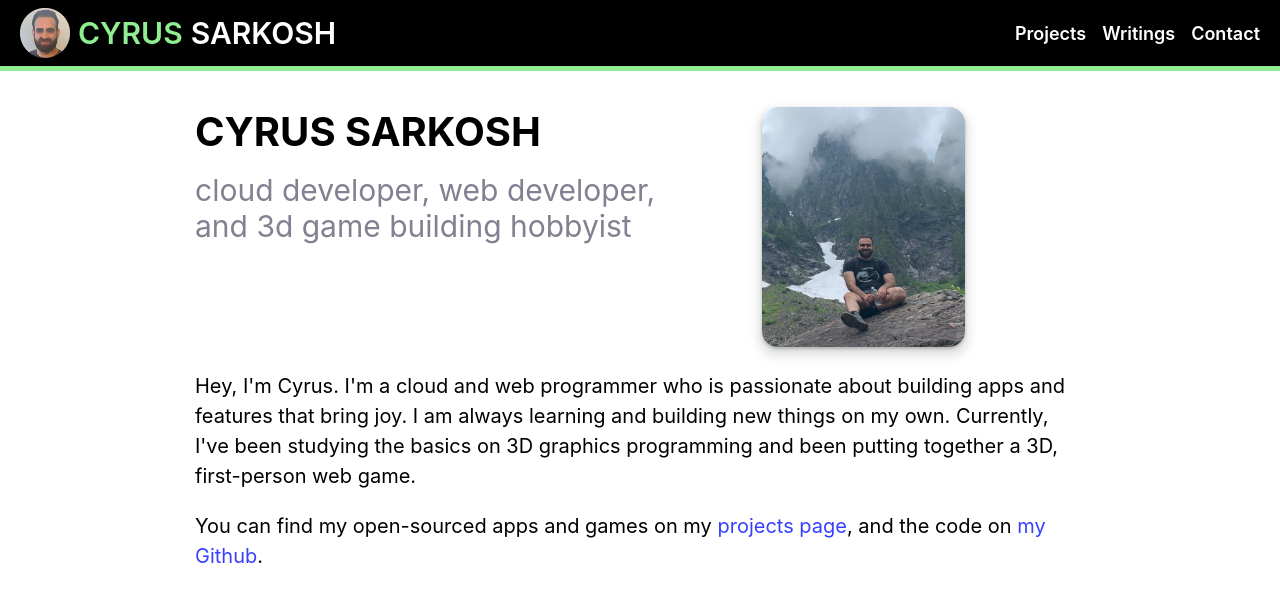
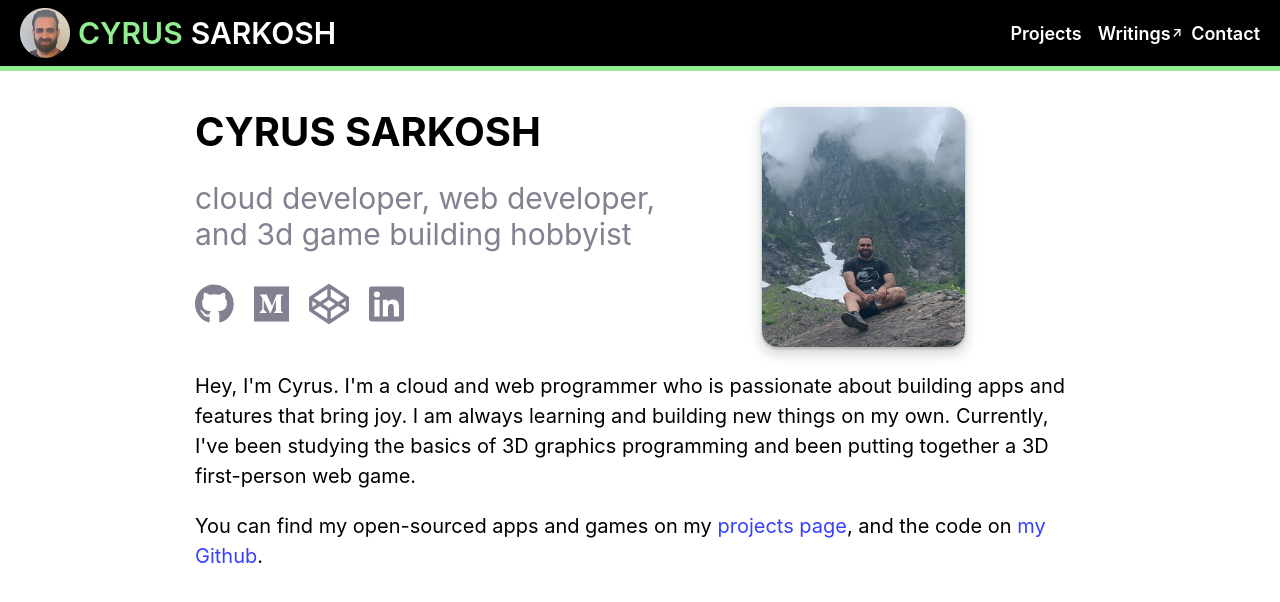
Before and after one commit to csarkosh/portfolio-site, a React (Create React App) app: page / in a window 1280 px wide. Shown: the top 602 px of the page. Built offline with nearby package versions, Linux system fonts and the light colour scheme.

Commit message:
Add social links

```diff
--- a/src/App.js
+++ b/src/App.js
@@ -29,11 +29,12 @@ function App() {
               Projects
             </Link>
             <a
+                className="external-link"
                 href="https://medium.com/@csarkosh"
                 rel="noopener noreferrer"
                 target="_blank"
             >
-              Writings
+              Writings <div className="external-link-icon">↗</div>
             </a>
             <Link to={CONTACT_PATH}>
               Contact
--- a/src/Home.css
+++ b/src/Home.css
@@ -9,3 +9,21 @@
     margin-left: 60px;
     margin-right: 120px;
 }
+
+.icon-links {
+    margin-top: 32px;
+}
+
+.icon-links a {
+    color: #828091;
+    transition: opacity 95ms cubic-bezier(0.2, 0.4, 1, 1) 0ms;
+}
+
+.icon-links a:hover {
+    opacity: 0.7;
+    transition: opacity 155ms cubic-bezier(0.2, 0.4, 1, 1) 0ms;
+}
+
+.icon-links a + a {
+    margin-left: 20px;
+}
--- a/src/Home.js
+++ b/src/Home.js
@@ -1,6 +1,10 @@
 import React from "react";
 import {PROJECTS_PATH} from "./App";
 import "./Home.css";
+import Github from "./svg/Github";
+import Codepen from "./svg/Codepen";
+import Medium from "./svg/Medium";
+import Linkedin from "./svg/Linkedin";
 
 export default function() {
     React.useEffect(() => {
@@ -11,7 +15,37 @@ export default function() {
             <div>
                 <div>
                     <h1>CYRUS SARKOSH</h1>
-                    <h2>cloud developer, web developer, and 3d game building hobbyist</h2>
+                    <h2 style={{ marginTop: 24 }}>cloud developer, web developer, and 3d game building hobbyist</h2>
+                    <div className="icon-links">
+                        <a
+                            href="https://github.com/csarkosh"
+                            rel="noopener noreferrer"
+                            target="_blank"
+                        >
+                            <Github />
+                        </a>
+                        <a
+                            href="https://medium.com/@csarkosh"
+                            rel="noopener noreferrer"
+                            target="_blank"
+                        >
+                            <Medium />
+                        </a>
+                        <a
+                            href="https://codepen.io/csarkosh"
+                            rel="noopener noreferrer"
+                            target="_blank"
+                        >
+                            <Codepen />
+                        </a>
+                        <a
+                            href="https://www.linkedin.com/public-profile/in/csarkosh"
+                            rel="noopener noreferrer"
+                            target="_blank"
+                        >
+                            <Linkedin />
+                        </a>
+                    </div>
                 </div>
                 <div>
                     <img
@@ -23,9 +57,10 @@ export default function() {
             </div>
             <p>
                 Hey, I'm Cyrus. I'm a cloud and web programmer who is passionate about
-                building apps and features that bring joy. I am always learning and building new
-                things on my own. Currently, I've been studying the basics on 3D graphics
-                programming and been putting together a 3D, first-person web game.
+                building apps and features that bring joy. I am always learning and
+                building new things on my own. Currently, I've been studying the
+                basics of 3D graphics programming and been putting together a 3D
+                first-person web game.
             </p>
             <p>
                 You can find my open-sourced apps and games on my <a href={PROJECTS_PATH}>projects page</a>, and
--- a/src/index.css
+++ b/src/index.css
@@ -82,3 +82,14 @@ a {
   max-width: 890px;
   padding: 0 20px;
 }
+
+.external-link {
+  position: relative;
+}
+
+.external-link-icon {
+  font-size: 13px;
+  position: absolute;
+  right: -7px;
+  top: 1px;
+}
--- /dev/null
+++ b/src/svg/Codepen.js
@@ -0,0 +1,22 @@
+import React from "react";
+
+function Icon() {
+    return (
+        <svg
+            xmlns="http://www.w3.org/2000/svg"
+            ariaHidden="true"
+            className="svg-inline--fa fa-codepen fa-w-16"
+            data-icon="codepen"
+            data-prefix="fab"
+            viewBox="0 0 512 512"
+            height={40}
+        >
+            <path
+                fill="currentColor"
+                d="M502 160L268 4c-8-5-16-5-24 0L10 160c-6 4-10 11-10 18v156c0 7 4 14 10 18l234 156c8 5 16 5 24 0l234-156c6-4 10-11 10-18V178c0-7-4-14-10-18zM278 63l172 115-77 51-95-63V63zm-44 0v103l-95 63-77-51L234 63zM44 219l55 37-55 37v-74zm190 230L62 334l77-51 95 63v103zm22-141l-78-52 78-52 78 52-78 52zm22 141V346l95-63 77 51-172 115zm190-156l-55-37 55-37v74z"
+            />
+        </svg>
+    );
+}
+
+export default Icon;
--- /dev/null
+++ b/src/svg/Github.js
@@ -0,0 +1,22 @@
+import React from "react";
+
+function Icon() {
+    return (
+        <svg
+            xmlns="http://www.w3.org/2000/svg"
+            ariaHidden="true"
+            className="svg-inline--fa fa-github fa-w-16"
+            data-icon="github"
+            data-prefix="fab"
+            viewBox="0 0 496 512"
+            height={40}
+        >
+            <path
+                fill="currentColor"
+                d="M166 397c0 2-2 4-5 4-4 0-6-1-6-4 0-2 2-3 5-3 3-1 6 1 6 3zm-31-4c-1 2 1 4 4 5s6 0 6-2-1-5-4-5c-3-1-5 0-6 2zm44-2c-3 1-5 3-5 5 1 2 3 3 6 3 3-1 5-3 5-5s-3-3-6-3zM245 8A240 240 0 000 252c0 111 70 206 170 239 12 2 17-5 17-12v-61s-70 15-85-30c0 0-12-29-28-37 0 0-23-15 2-15 0 0 24 2 38 26 22 38 59 27 73 21 2-16 9-28 16-34-56-6-112-14-112-111 0-27 7-41 23-59-2-6-11-33 3-67 21-7 69 27 69 27a237 237 0 01126 0s48-34 69-27c13 34 5 61 2 67 16 18 26 32 26 59 0 97-59 105-115 111 9 8 17 23 17 46v84c0 6 5 14 17 12a248 248 0 00168-239C496 113 384 8 245 8zM97 353c-1 1-1 3 1 5 1 2 4 2 5 1s1-3-1-5c-1-2-4-2-5-1zm-11-8l3 4c1 1 3 0 4-1s0-3-2-4-4 0-5 1zm33 35c-2 2-1 5 1 7s5 2 7 1c1-2 0-5-2-7s-5-2-6-1zm-12-14v6c2 2 5 3 6 2 2-1 2-4 0-6-1-3-4-4-6-2z"
+            />
+        </svg>
+    );
+}
+
+export default Icon;
--- /dev/null
+++ b/src/svg/Linkedin.js
@@ -0,0 +1,22 @@
+import React from "react";
+
+function Icon() {
+    return (
+        <svg
+            xmlns="http://www.w3.org/2000/svg"
+            ariaHidden="true"
+            className="svg-inline--fa fa-linkedin fa-w-14"
+            data-icon="linkedin"
+            data-prefix="fab"
+            viewBox="0 0 448 512"
+            height={40}
+        >
+            <path
+                fill="currentColor"
+                d="M416 32H31.9A32.1 32.1 0 000 64.3v383.4A32.1 32.1 0 0031.9 480H416c17.6 0 32-14.5 32-32.3V64.3A32.2 32.2 0 00416 32zM135.4 416H69V202.2h66.5V416zm-33.2-243a38.5 38.5 0 110-77 38.5 38.5 0 010 77zm282.1 243h-66.4V312c0-24.8-.5-56.7-34.5-56.7-34.6 0-39.9 27-39.9 54.9V416h-66.4V202.2h63.7v29.2h.9c8.9-16.8 30.6-34.5 62.9-34.5 67.2 0 79.7 44.3 79.7 101.9V416z"
+            />
+        </svg>
+    );
+}
+
+export default Icon;
--- /dev/null
+++ b/src/svg/Medium.js
@@ -0,0 +1,22 @@
+import React from "react";
+
+function Icon() {
+    return (
+        <svg
+            xmlns="http://www.w3.org/2000/svg"
+            ariaHidden="true"
+            className="svg-inline--fa fa-medium fa-w-14"
+            data-icon="medium"
+            data-prefix="fab"
+            viewBox="0 0 448 512"
+            height={40}
+        >
+            <path
+                fill="currentColor"
+                d="M0 32v448h448V32H0zm372 106l-24 23c-2 2-3 4-3 7v169c0 3 1 5 3 7l24 23v5H254v-5l24-24c2-2 2-3 2-6V200l-67 171h-9l-79-171v115c-1 5 1 10 4 13l32 38v5H71v-5l32-38c3-3 5-8 4-13V182c0-4-1-7-4-10l-28-34v-5h87l68 148 59-148h83v5z"
+            />
+        </svg>
+    );
+}
+
+export default Icon;
```
